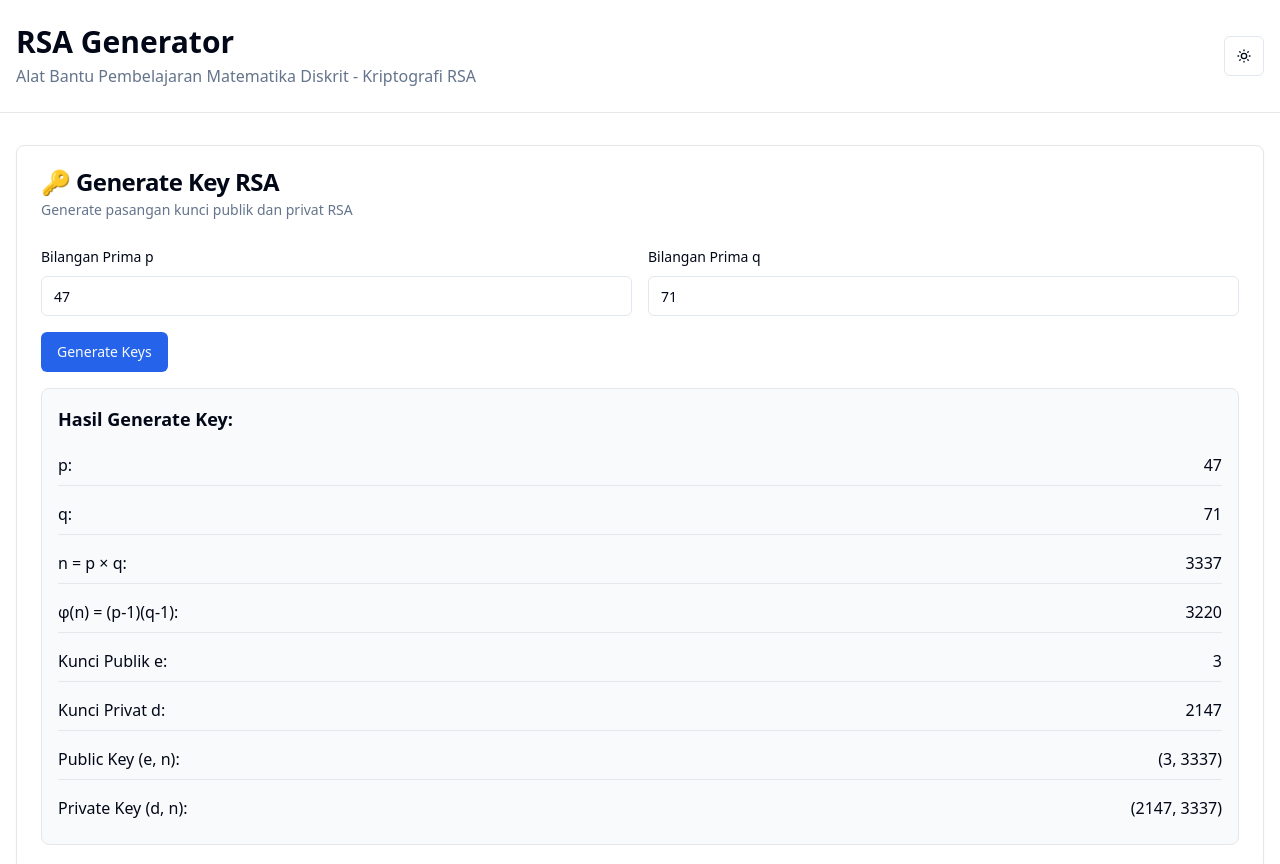
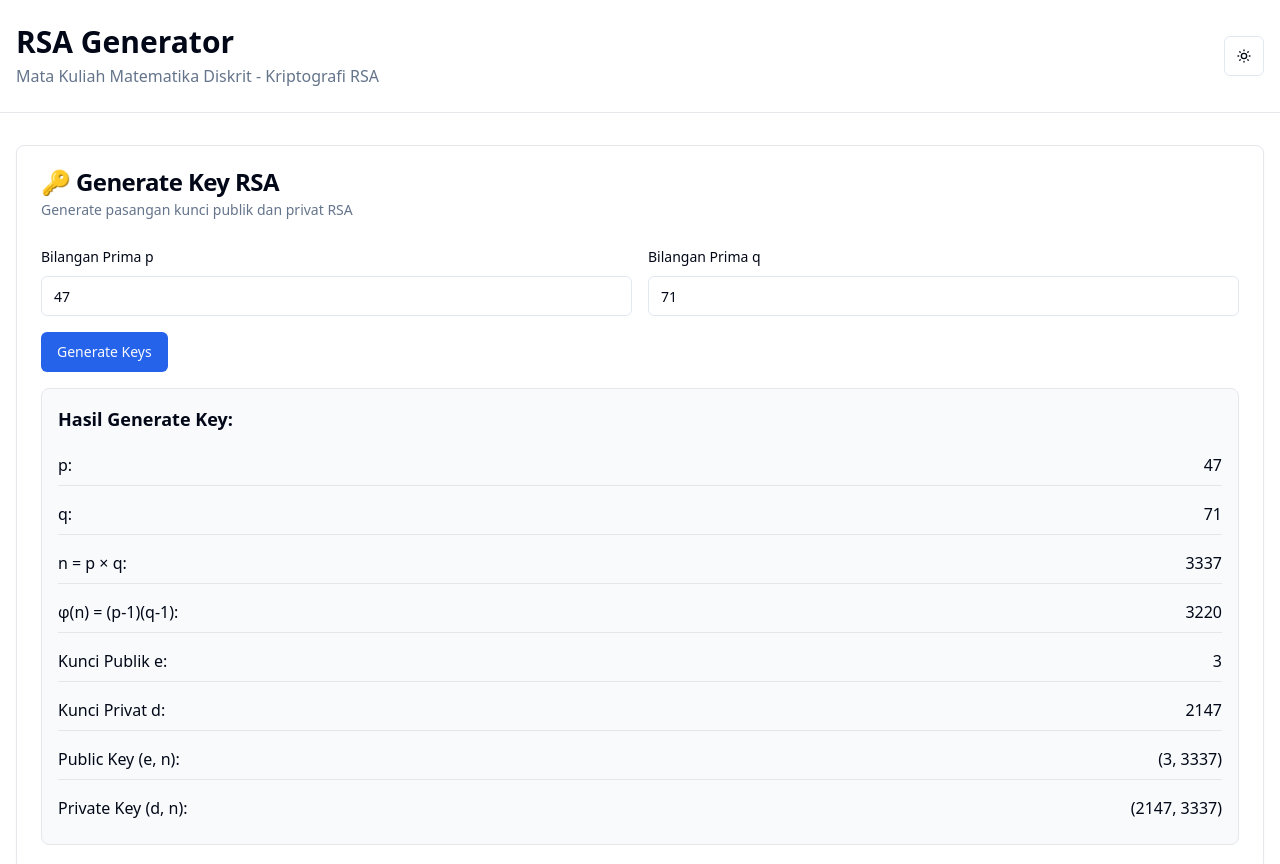
Before and after one commit to AlthafSyakirMaulana/rsa-generator, a website: page index.html in a window 1280 px wide. Shown: the top 864 px of the page. Drawn offline with nearby package versions, Linux system fonts and the light colour scheme.

Commit message:
Update index.html

```diff
--- a/index.html
+++ b/index.html
@@ -109,7 +109,7 @@
                 <div class="flex items-center justify-between">
                     <div>
                         <h1 class="text-3xl font-bold">RSA Generator</h1>
-                        <p class="text-muted-foreground mt-1">Alat Bantu Pembelajaran Matematika Diskrit - Kriptografi RSA</p>
+                        <p class="text-muted-foreground mt-1">Mata Kuliah Matematika Diskrit - Kriptografi RSA</p>
                     </div>
                     <!-- Dark Mode Toggle -->
                     <button
```
